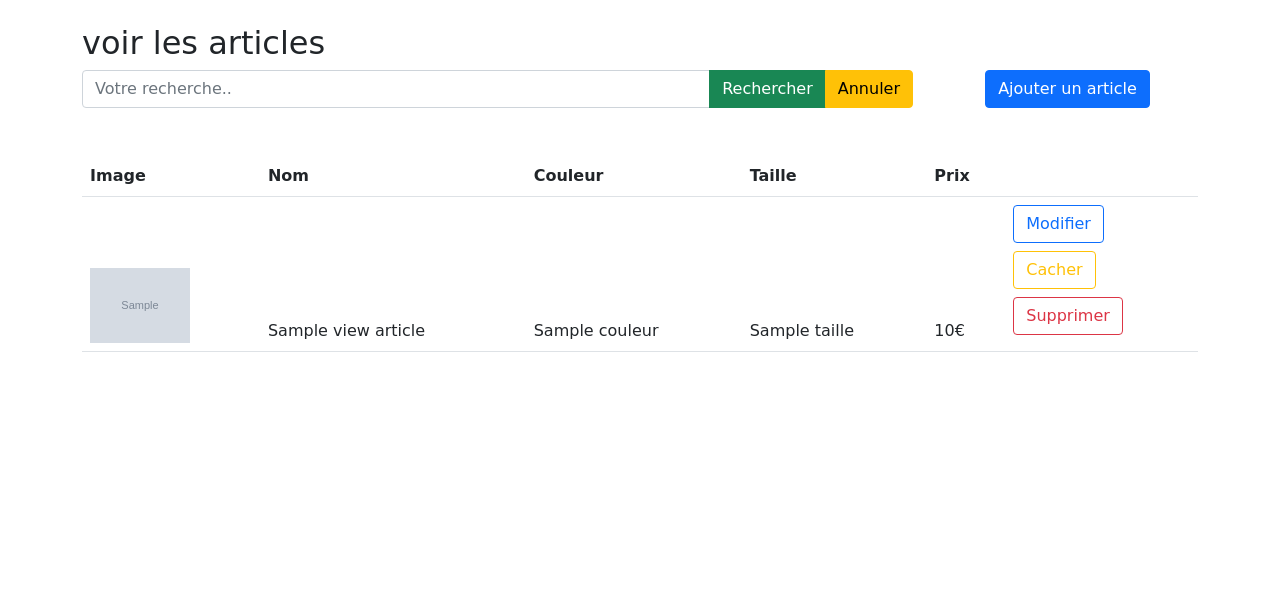
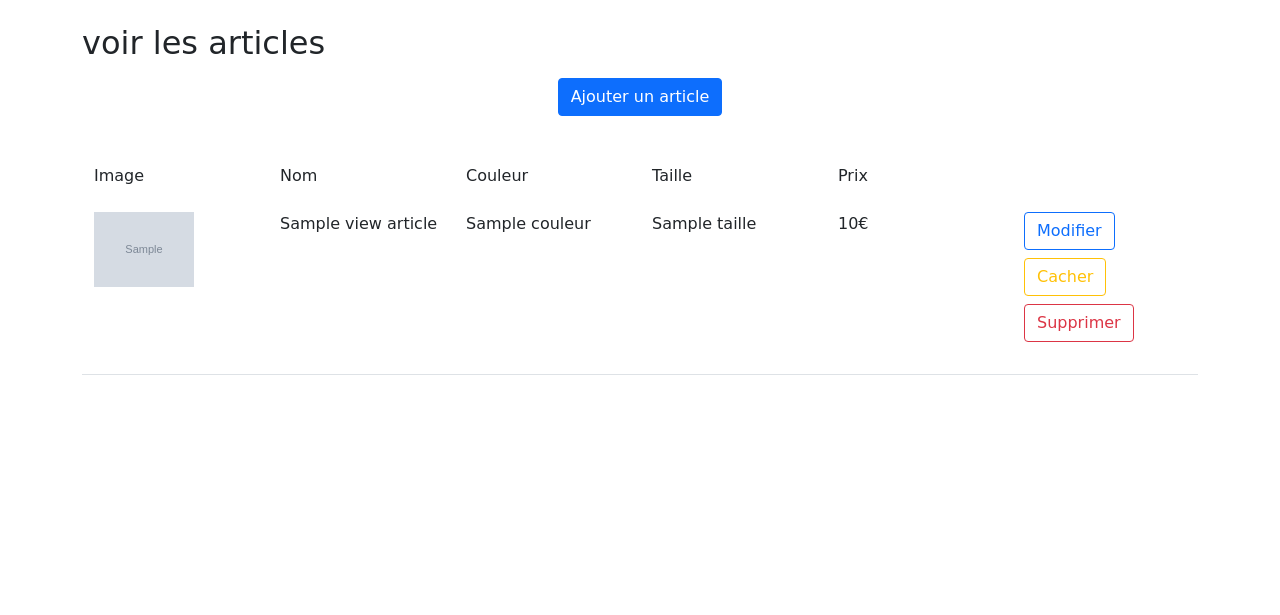
Before and after one commit to yiuko4/dwwm, a PHP site: the page made by views/Administrateur/viewArticles.view.php in a window 1280 px wide. Shown: the part 63-678 px from the top of the page. Run offline with PHP 8.4, Linux system fonts and the light colour scheme; the template is opened without the code that fills it: most values are stand-ins (such as "Sample title", 1, 10 or a date in 2020); grey boxes marked "Sample" are stand-in pictures; some libraries are stand-ins or nearby versions.

Commit message:
20/12/2022

```diff
--- a/views/Administrateur/viewArticles.view.php
+++ b/views/Administrateur/viewArticles.view.php
@@ -1,44 +1,30 @@
 <h2>voir les articles</h2>
 
-<div class="row mb-5 text-center">
-    <div class="col-9">
-        <div class="input-group">
-            <input class="form-control mr-sm-2" type="search" placeholder="Votre recherche.." aria-label="Search">
-            <button class="btn btn-success my-2 my-sm-0" type="submit">Rechercher</button>
-            <button class="btn btn-warning  my-2 my-sm-0" type="submit">Annuler</button>
-        </div>
-    </div>
-    <div class="col-3">
+
+<div class="col-12 text-center mb-5 mt-3 ">
     <form method="POST" action="formulaireAjoutArticle">
         <button type="submit" class="btn btn-primary"> Ajouter un article </button>
     </form>
 </div>
+
+
+<div class="container">
+    <div class="row ">
+        <div class="col-2">Image</div>
+        <div class="col-2">Nom</div>
+        <div class="col-2">Couleur</div>
+        <div class="col-2">Taille</div>
+        <div class="col-2">Prix</div>
+
     </div>
 
-
-
-
-<table class="table">
-    <thead>
-        <tr>
-            <th>Image</th>
-            <th>Nom</th>
-            <th>Couleur</th>
-            <th>Taille</th>
-            <th>Prix</th>
-            <th></th>
-        </tr>
     <?php foreach ($viewArticles as $Articles) : ?>
-
-            <tr <?php if ($Articles['visible'] == 0) { ?>style="background-color: #f5f5f5;" <?php } ?>>
-
-
-                <td> <img src="<?= URL; ?>public/Assets/images/article/<?= $Articles['image'] ?>" width="100px" alt="<?= $Articles['image'] ?>"></td>
-
-                <td><?= $Articles['nom']; ?></td>
-                <td><?= $Articles['couleur']; ?></td>
-                <td><?= $Articles['taille']; ?></td>
-                <td>
+        <div class="row  pb-4 pt-4 border-bottom" <?php if ($Articles['visible'] == 0) { ?>style="background-color: #f5f5f5;" <?php } ?>>
+            <div class="col-2"><img src="<?= URL; ?>public/Assets/images/article/<?= $Articles['image'] ?>" width="100px" alt="<?= $Articles['image'] ?>"></div>
+            <div class="col-2"><?= $Articles['nom']; ?></div>
+            <div class="col-2"><?= $Articles['couleur']; ?></div>
+            <div class="col-2"><?= $Articles['taille']; ?></div>
+            <div class="col-2">
                 <div class="row">
                     <?php if ((int)$Articles['promotion'] != 0 &&  (int)$Articles['promotion'] < (int)$Articles['prix'] && (int)$Articles['prix'] > 0) { ?>
                         <div class="col-1 line" id="ancienPrix"><?= (int)$Articles['prix']; ?>€ </div>
@@ -51,27 +37,29 @@
                     <?php } ?>
 
                 </div>
-                </td>
-                <td>
-                    <!-- bouton pour modifier un article -->
+            </div>
+            <div class="col-1">
+                <div class="row">
                     <form method="POST" action="modifier_un_article">
-                        <input type="hidden" class="form-control" value="<?= $Articles['id'] ?>" id="articleID" name="articleID">
                         <button type="submit" class="btn btn-outline-primary mb-2" name="articleID" value="<?= $Articles['id']; ?>"> Modifier </button>
                     </form>
-                    <!-- bouton pour cacher un article -->
                     <form method="POST" action="cacher_un_article">
                         <button type="submit" name="id" <?php if ($Articles['visible'] == 0) { ?> class="btn btn-warning mb-2" <?php } else { ?> class="btn btn-outline-warning mb-2" <?php } ?> value="<?= $Articles['id']; ?>"> Cacher </button>
 
                     </form>
                     <!-- bouton pour supprimer un article -->
                     <form method="POST" action="supprimer_un_article">
-                        <button type="submit" class="btn btn-outline-danger mb-2" name="id" value="<?= $Articles['id']; ?>"> Supprimer </button>
+                        <button type="submit" class="btn btn-outline-danger mb-2 " name="id" value="<?= $Articles['id']; ?>"> Supprimer </button>
                     </form>
-                </td>
-            </tr>
-        <?php endforeach;
-        ?>
-</table>
+                </div>
+            </div>
+        </div>
+    <?php endforeach; ?>
+
+</div>
+
+
+
 
 
 <style>
```
Also changed, not shown: controllers/Administrateur/Administrateur.controller.php (+3 -7 lines), models/Administrateur/Administrateur.model.php (+0 -14 lines). Lines whose indentation alone changed are shown as unchanged.
